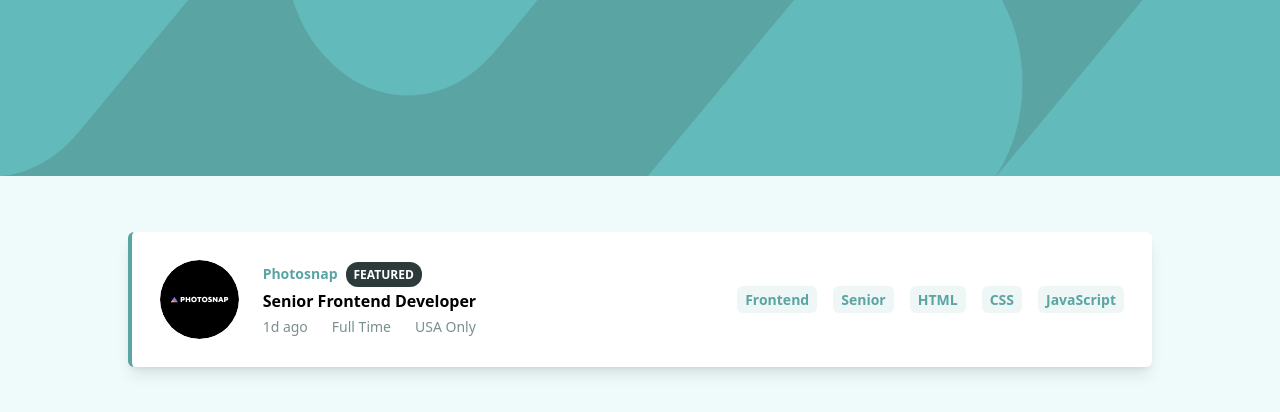
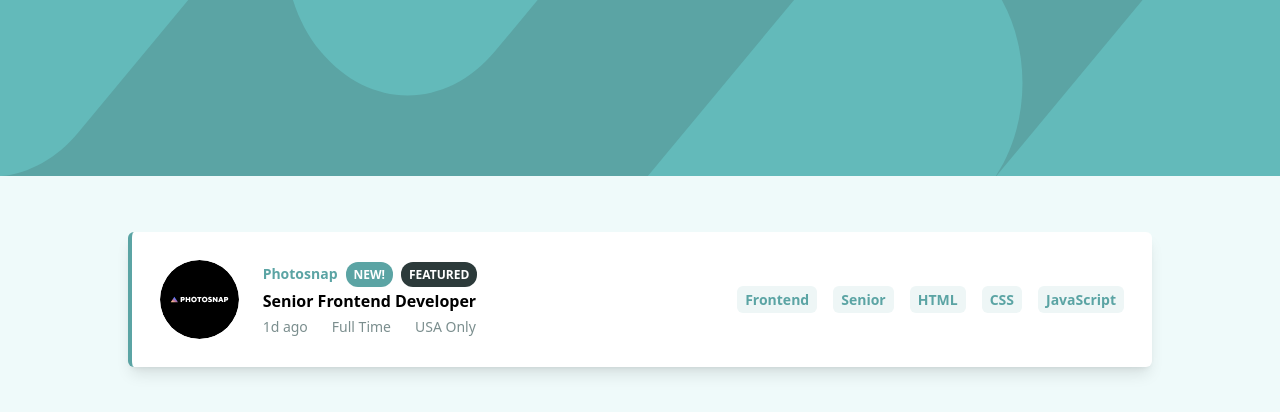
Before and after one commit to cloviswrodrigues/job_listings_with_filtering, a React (Vite) app in the folder frontend/: page / in a window 1280 px wide. Shown: the top 412 px of the page. Built offline with nearby package versions, Linux system fonts and the light colour scheme.

Commit message:
stylized new label

```diff
--- a/frontend/src/components/JobItem/index.jsx
+++ b/frontend/src/components/JobItem/index.jsx
@@ -6,13 +6,18 @@ import LabelLink from "../LabelLink";
 const JobItem = ({ data }) => {
   const requirements = [data.role, data.level, ...data.languages] || [];
 
-  const featuredJob = data.id <= 1 ? true : false;
+  function hasJobPostedLastTwoDays(postedAt) {
+    return /[0-2]{1}d/.exec(postedAt);
+  }
+
+  const featuredJob = data.id <= 2 ? true : false;
   const styleFeaturedJob = featuredJob && "border-l-4 border-cyan-dark";
+  const newJob = hasJobPostedLastTwoDays(data.postedAt) ? true : false;
 
   if (!data) return null;
   return (
     <li
-      className={`bg-white p-7 rounded-md flex items-center gap-6 shadow-lg ${styleFeaturedJob}`}
+      className={`bg-white p-7 rounded-md flex items-center gap-6 shadow-lg mb-6 ${styleFeaturedJob}`}
     >
       <div>
         <ImageRounded src={data.logo} />
@@ -23,6 +28,11 @@ const JobItem = ({ data }) => {
             <span className="text-sm text-cyan-dark font-bold">
               {data.company}
             </span>
+            {newJob && (
+              <span className="bg-cyan-dark px-2 py-1 rounded-xl ml-2 text-xs text-white font-bold">
+                NEW!
+              </span>
+            )}
             {featuredJob && (
               <span className="bg-cyan-very-dark px-2 py-1 rounded-xl ml-2 text-xs text-white font-bold">
                 FEATURED
```
